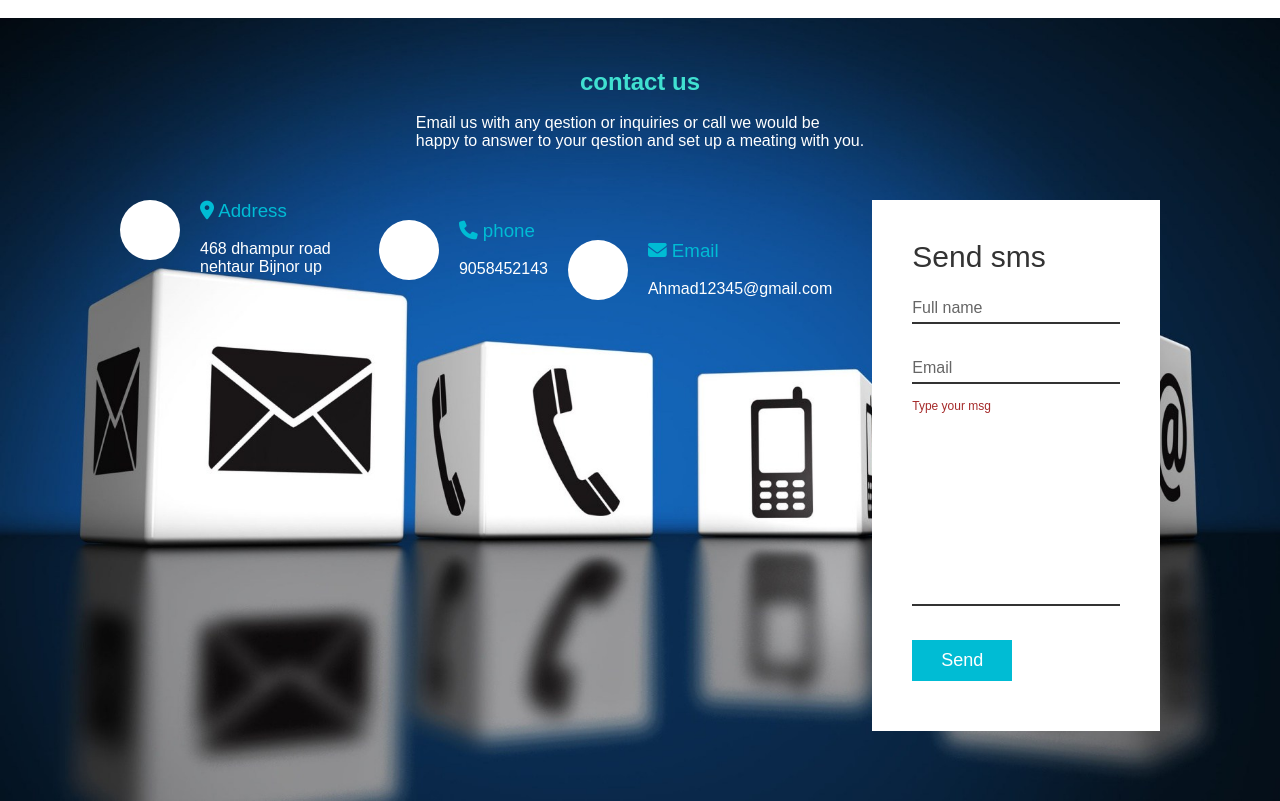
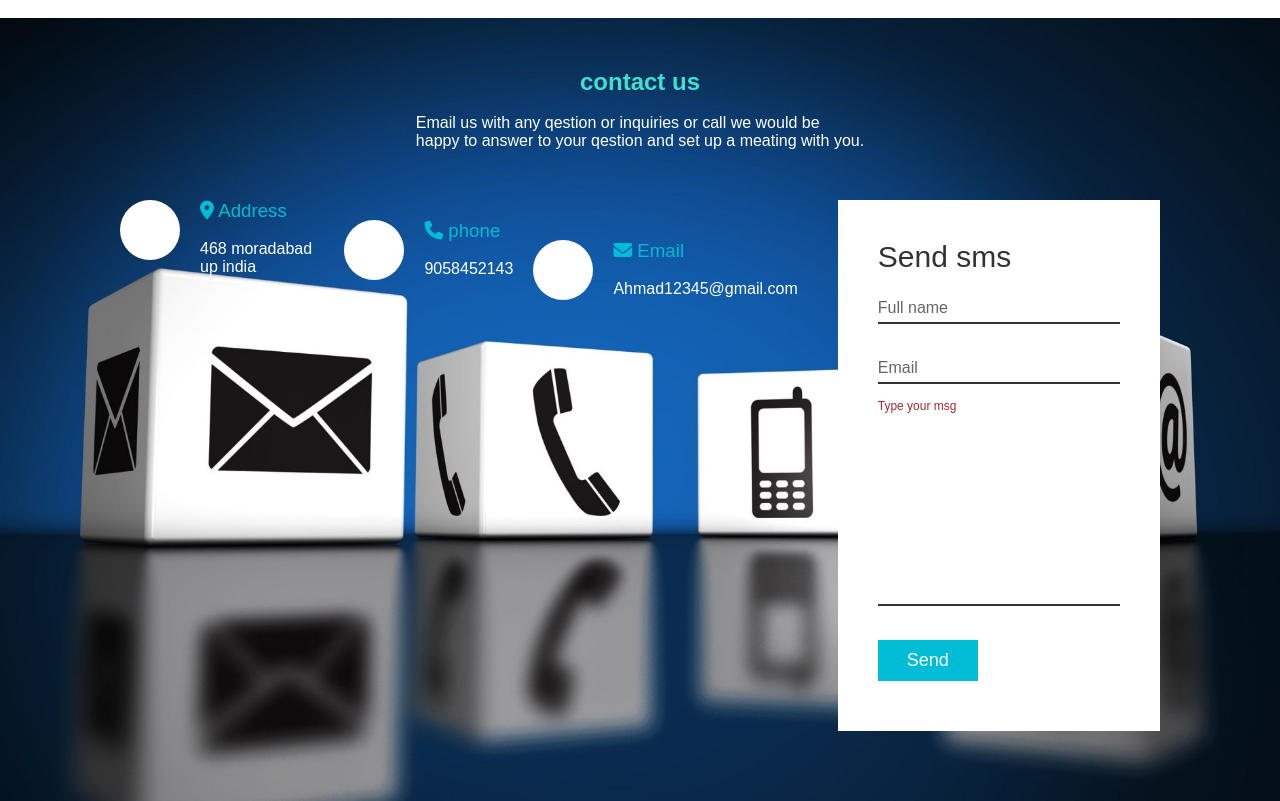
Before and after one commit to amRihanAhmad/flipcartClone, a plain HTML site: page contact.html in a window 1280 px wide. Drawn offline with Linux system fonts and the light colour scheme.

Commit message:
Update contact.html

```diff
--- a/contact.html
+++ b/contact.html
@@ -27,7 +27,7 @@
                     <div class="icon"></div>
                     <div class="text">
                         <h3><i class="fa-solid fa-location-dot"></i> Address</h3><br>
-                        <p>468 dhampur road nehtaur Bijnor up</p>
+                        <p>468 moradabad up india </p>
                     </div>
                     <div class="box">
                         <div class="icon"></div>
```
